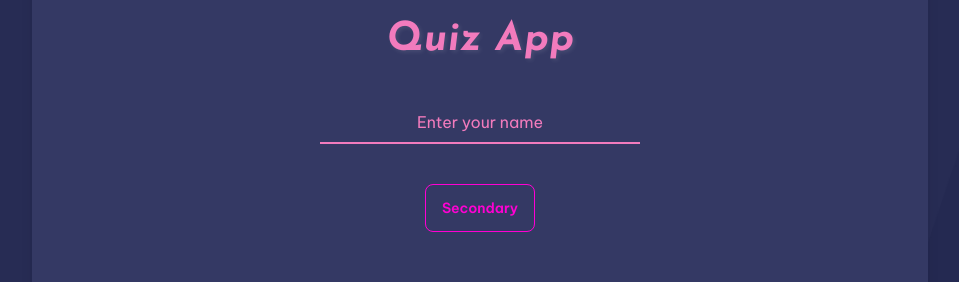
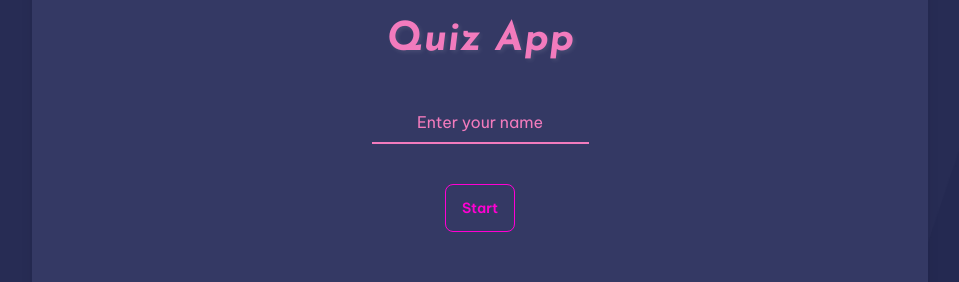
Before and after one commit to ekahanny/quiz-app-react, a React (Vite) app: page / in a window 1280 px wide. Shown: the part 279-561 px from the top of the page, without its empty margins (160-1119 px from the left). Built offline with nearby package versions, Linux system fonts and the light colour scheme; a web font is replaced by a local one.

Commit message:
redirecting laman home ke categories

```diff
--- a/src/App.jsx
+++ b/src/App.jsx
@@ -1,6 +1,12 @@
+import { useState } from "react";
 import Card from "./components/elements/Card";
+import { useNavigate } from "react-router-dom";
 
 function App() {
+
+  const [name, setName] = useState("")
+  const [loading, setLoading] = useState(false)
+  const navigate = useNavigate()
 
   const fontStyle = () => {
     return {
@@ -14,17 +20,40 @@ function App() {
     }
   }
 
+  const handleChange = (e) => {
+    setName(e.target.value)
+  }
+
+  const handleSubmit = (e) => {
+    e.preventDefault()
+    localStorage.setItem("name", name)
+    setLoading(true)
+    setTimeout(() => {
+      navigate("/categories")
+    }, 2000)
+  }
+
   return (
       <Card>
+        {loading ? (
+            <div className="absolute inset-0 flex items-center justify-center">
+                <span className="loading loading-spinner text-primary w-10 h-10"></span>
+            </div>
+        ) : (
             <div className="flex flex-col items-center justify-center absolute inset-0">
               <h1 style={fontStyle()}>Quiz App</h1>
+              <form onSubmit={handleSubmit} className="flex flex-col justify-center items-center">
                 <input
+                  name="name"
                   type="text"
                   placeholder="Enter your name"
+                  onChange={handleChange}
                   className="w-full max-w-xs my-8 bg-transparent border-b-2 border-[#F27BBD] text-[#F27BBD] placeholder-[#F27BBD] p-2 text-center	focus:outline-none"
                 />
-          <button className="btn btn-outline btn-secondary mt-2">Secondary</button>
+                <button type="submit" className="btn btn-outline btn-secondary mt-2">Start</button>
+              </form>
             </div>
+        )}
       </Card>
   )
 }
```
Lines whose indentation alone changed are shown as unchanged.
